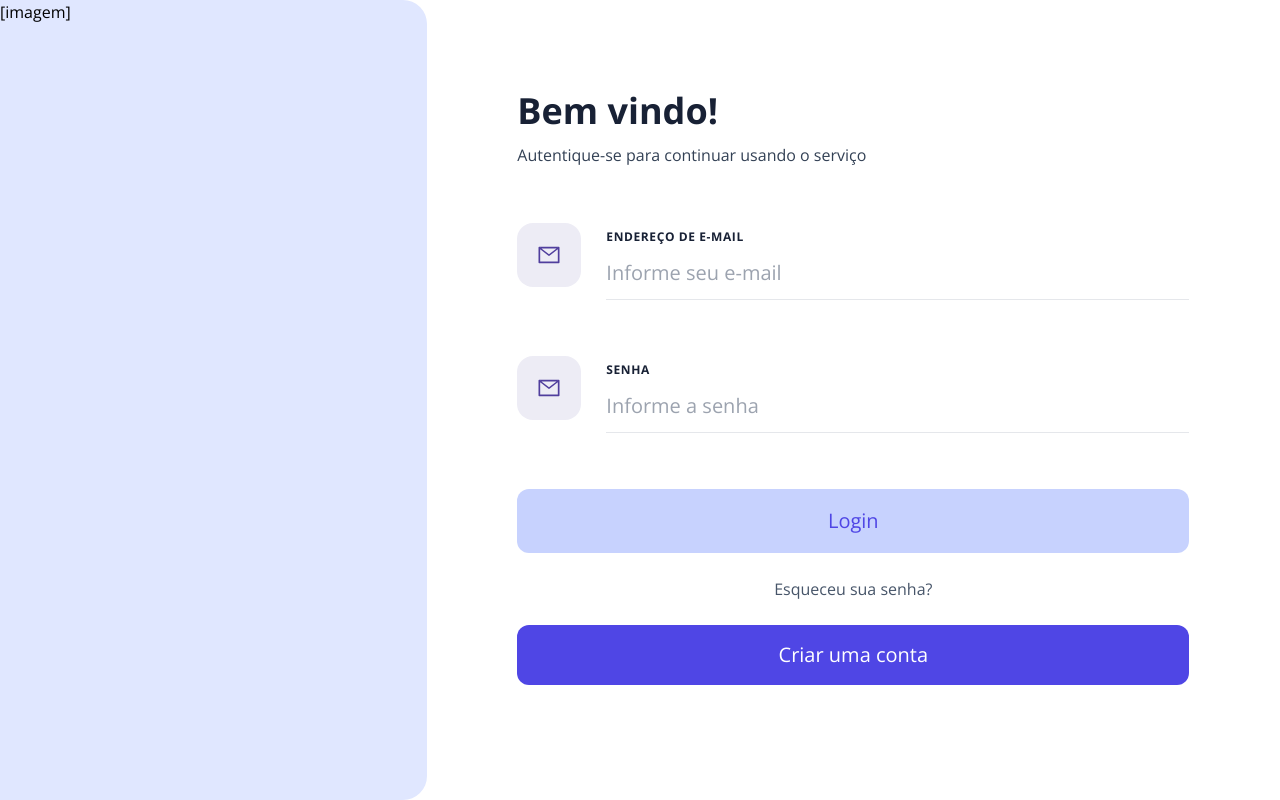
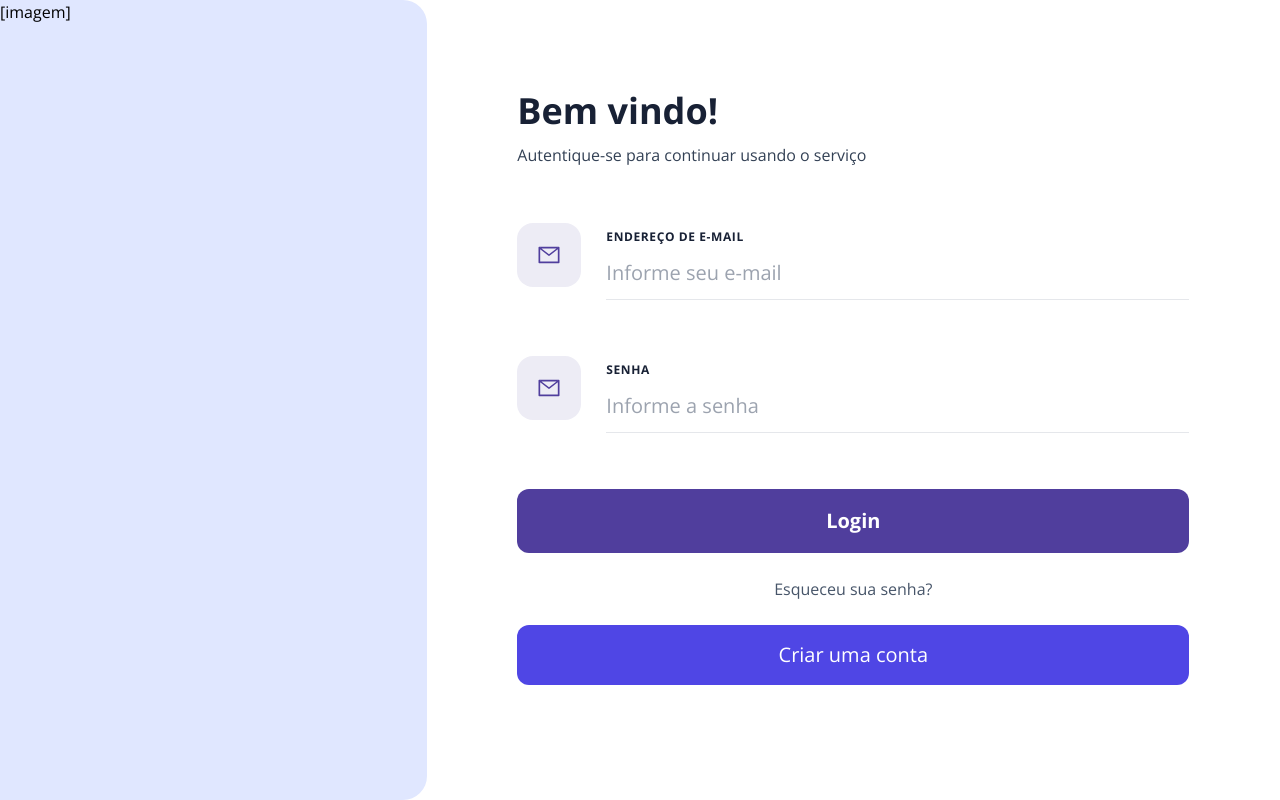
Before and after one commit to lipersilva/delivery-app, a Next.js app: page /login in a window 1280 px wide. Built offline with nearby package versions, Linux system fonts and the light colour scheme.

Commit message:
style: alteração no css do componente Button

```diff
--- a/components/button/index.tsx
+++ b/components/button/index.tsx
@@ -3,16 +3,51 @@ import Styles from './styles.module.css'
 
 type Props = {
   children: React.ReactNode;
-  className: string;
-
+  className?: string;
+  variant?: 'primary' | 'secondary';
+  isLoading?: boolean;
+  loadingMessage?: string;
+  isDisabled?: boolean;
+  onClick?: () => void;
 }
 
-export function Button({ ...props }: Props) {
+
+
+export function Button({ variant, children, className, isLoading, isDisabled, onClick, loadingMessage}: Props) {
+  const stylesPrimary = variant === 'secondary' ? Styles.secondary : Styles.primary;
+
   return(
     <>
-      <button className={`${props.className} ${Styles.button}`}>
-        {props.children}
+      <button className={`${className} ${stylesPrimary}`} onClick={onClick}>
+        {isLoading ? (
+          <>
+            <div className="flex items-center justify-center">
+              <IconLoader/>
+              <div>{loadingMessage}</div>
+            </div>
+
+          </>
+        ) : (
+          children
+        )}
       </button>
     </>
   );
 }
+
+const IconLoader = () => (
+  <svg
+    xmlns="http://www.w3.org/2000/svg"
+    className="animate-spin h-5 w-5 mr-2"
+    fill="none"
+    viewBox="0 0 24 24"
+    stroke="currentColor"
+    strokeWidth="2"
+  >
+    <path
+      strokeLinecap="round"
+      strokeLinejoin="round"
+      d="M4 4v5h.582m15.356 2A8.001 8.001 0 004.582 9m0 0H9m11 11v-5h-.581m0 0a8.003 8.003 0 01-15.357-2m15.357 2H15"
+    />
+  </svg>
+)
--- a/components/button/styles.module.css
+++ b/components/button/styles.module.css
@@ -1,6 +1,13 @@
+.primary, .secondary {
+  @apply text-xl leading-8 h-16 w-full font-bold;
+  @apply hover:opacity-70 rounded-xl;
 
-.button {
-  @apply text-xl leading-8 h-16 w-full;
-  border-radius :12px;
-  @apply hover:opacity-70
 }
+
+.primary {
+  @apply bg-[#503E9D] text-white;
+}
+
+.secondary {
+  @apply bg-[#FACD5D] text-black;
+}
```
